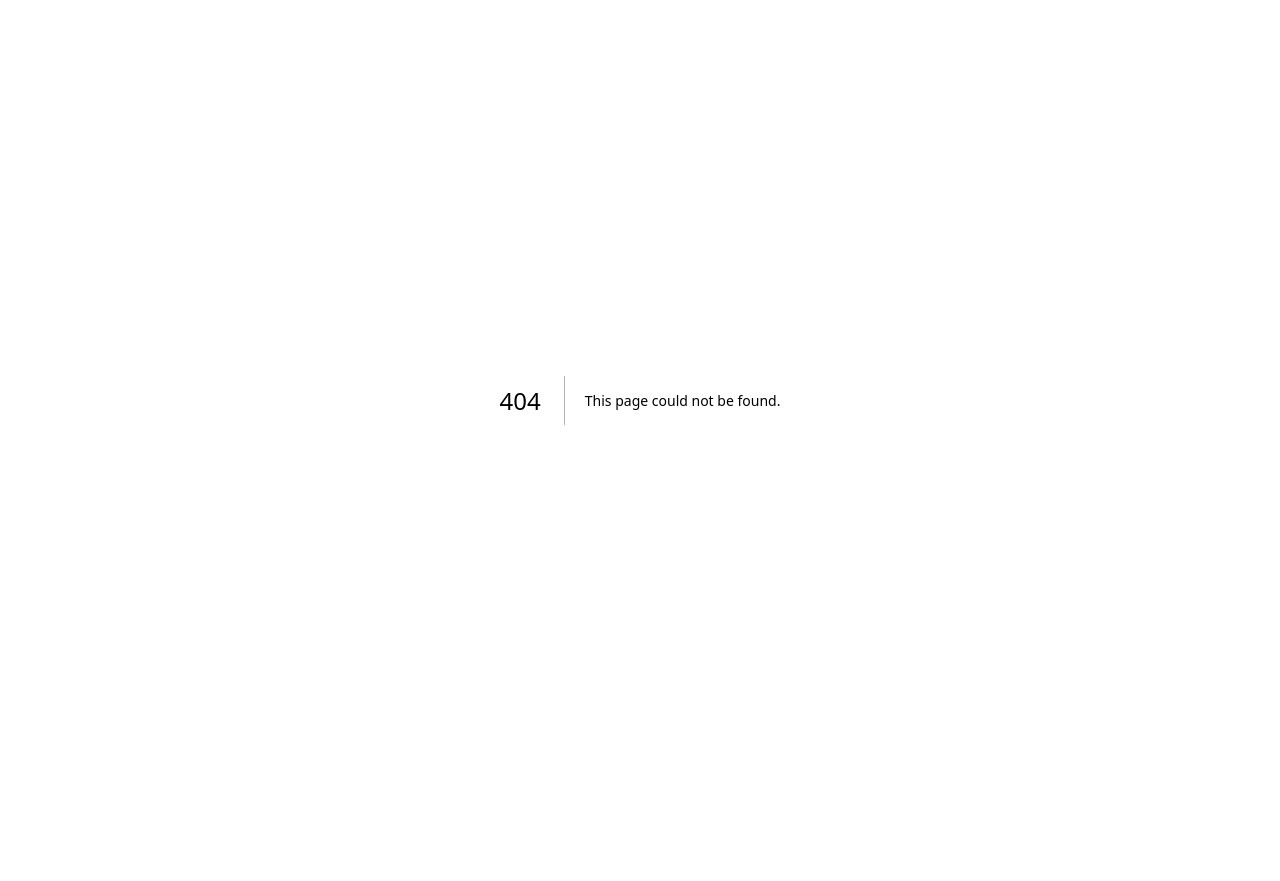
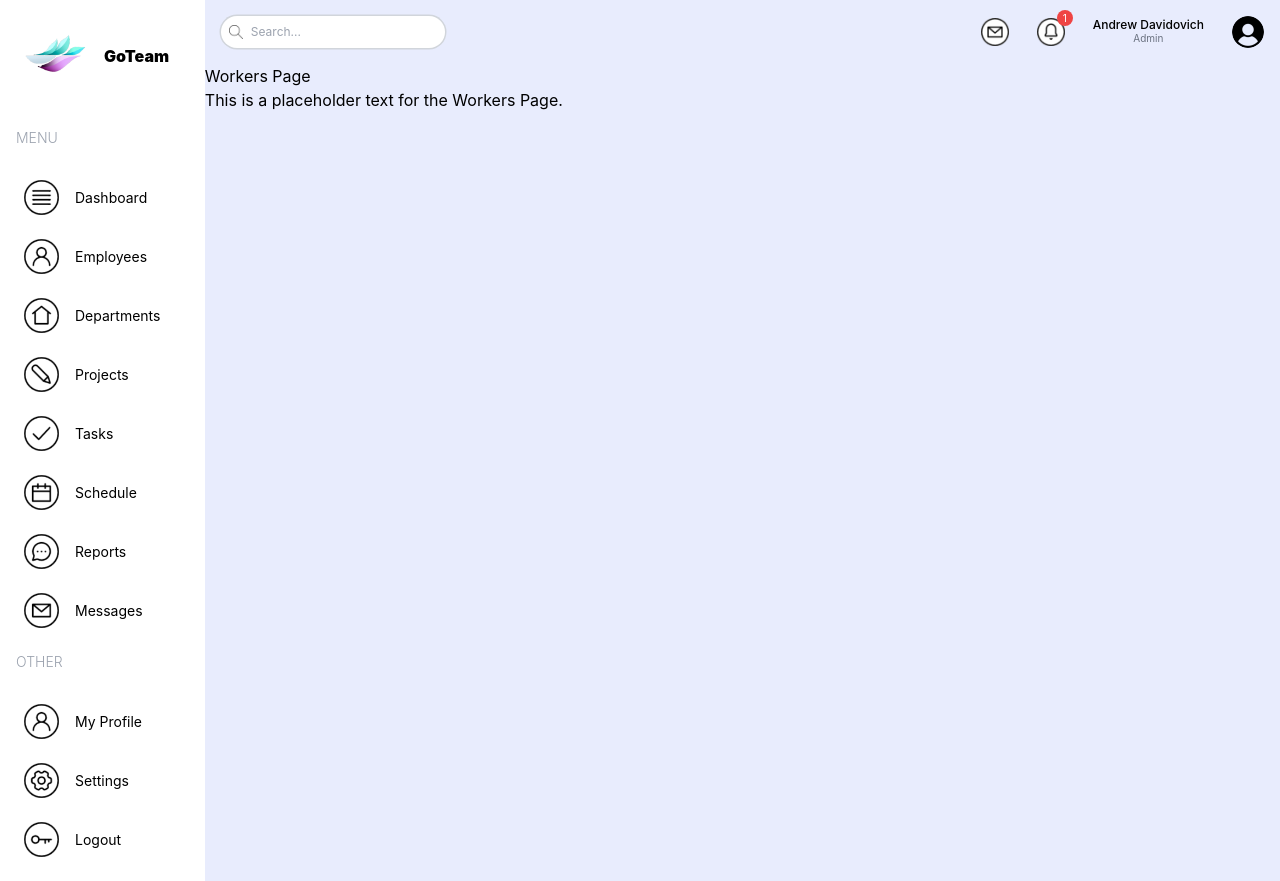
Before and after one commit to sarcasacras/go-team-ui, a Next.js app: page /list/workers in a window 1280 px wide. Before the commit this address had no page. Before the commit the page ends 800 px from the top, so only its background shows below. Built offline with nearby package versions, Linux system fonts and the light colour scheme.

Commit message:
Finished calendar

```diff
--- /dev/null
+++ b/src/app/(dashboard)/list/workers/page.tsx
@@ -0,0 +1,10 @@
+const WorkersPage: React.FC = () => {
+    return (
+        <div>
+            <h1 className="text-black">Workers Page</h1>
+            <p className="text-black">This is a placeholder text for the Workers Page.</p>
+        </div>
+    );
+};
+
+export default WorkersPage;
--- a/src/app/components/menu.tsx
+++ b/src/app/components/menu.tsx
@@ -15,13 +15,13 @@ const menuItems = [
             {
                 icon: "/manager.png",
                 label: "Managers",
-                href: "/managers",
+                href: "/list/managers",
                 visible: ["admins"]
             },
             {
                 icon: "/user.png",
                 label: "Employees",
-                href: "/employees",
+                href: "/list/workers",
                 visible: ["managers", "admins"]
             },
             {
--- a/src/app/globals.css
+++ b/src/app/globals.css
@@ -54,4 +54,37 @@ body {
   background-color: #CAFFD0 !important;
   color: gray !important;
   font-size: small !important;
+  border: 0.5px solid #d1cbcb !important;
+  border-radius: 5px !important;
+  padding: 10px !important;
+  margin: 1px !important;
+  width: 99% !important;
 }
+
+.rbc-time-slot {
+  border: none !important;
+}
+
+.rbc-time-view {
+  border: none !important;
+}
+
+.rbc-time-header {
+  display: none !important;
+}
+
+.rbc-time-content {
+  border-top: 1px solid #ddd !important;
+}
+
+.rbc-current-time-indicator {
+  background-color: #B4A0E5 !important;
+}
+
+.rbc-day-slot.rbc-time-column.rbc-now.rbc-today {
+  background-color: #c9e4e739 !important;
+}
+
+.rbc-off-range-bg {
+  background-color: #f7f7f7 !important;
+}
```
